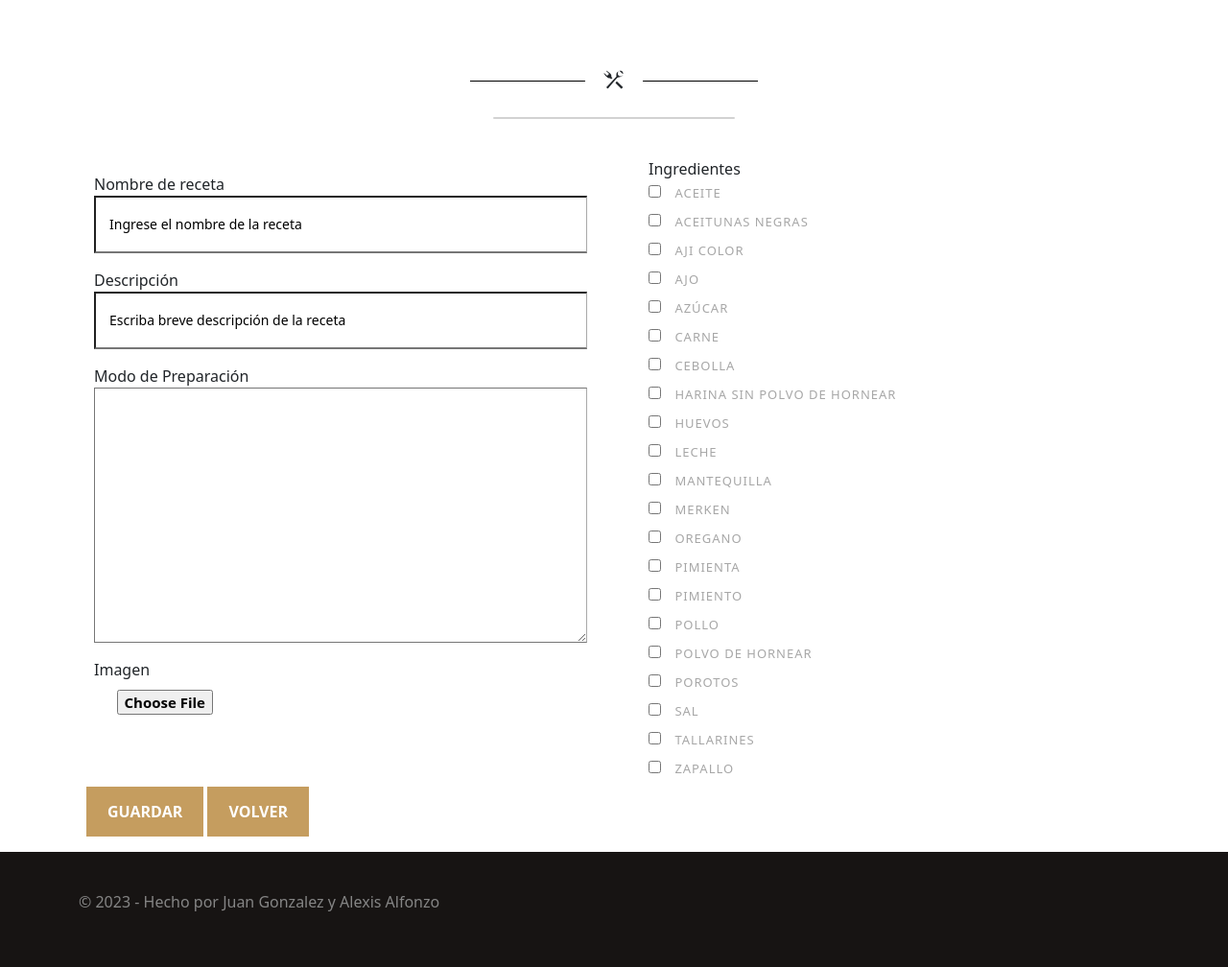
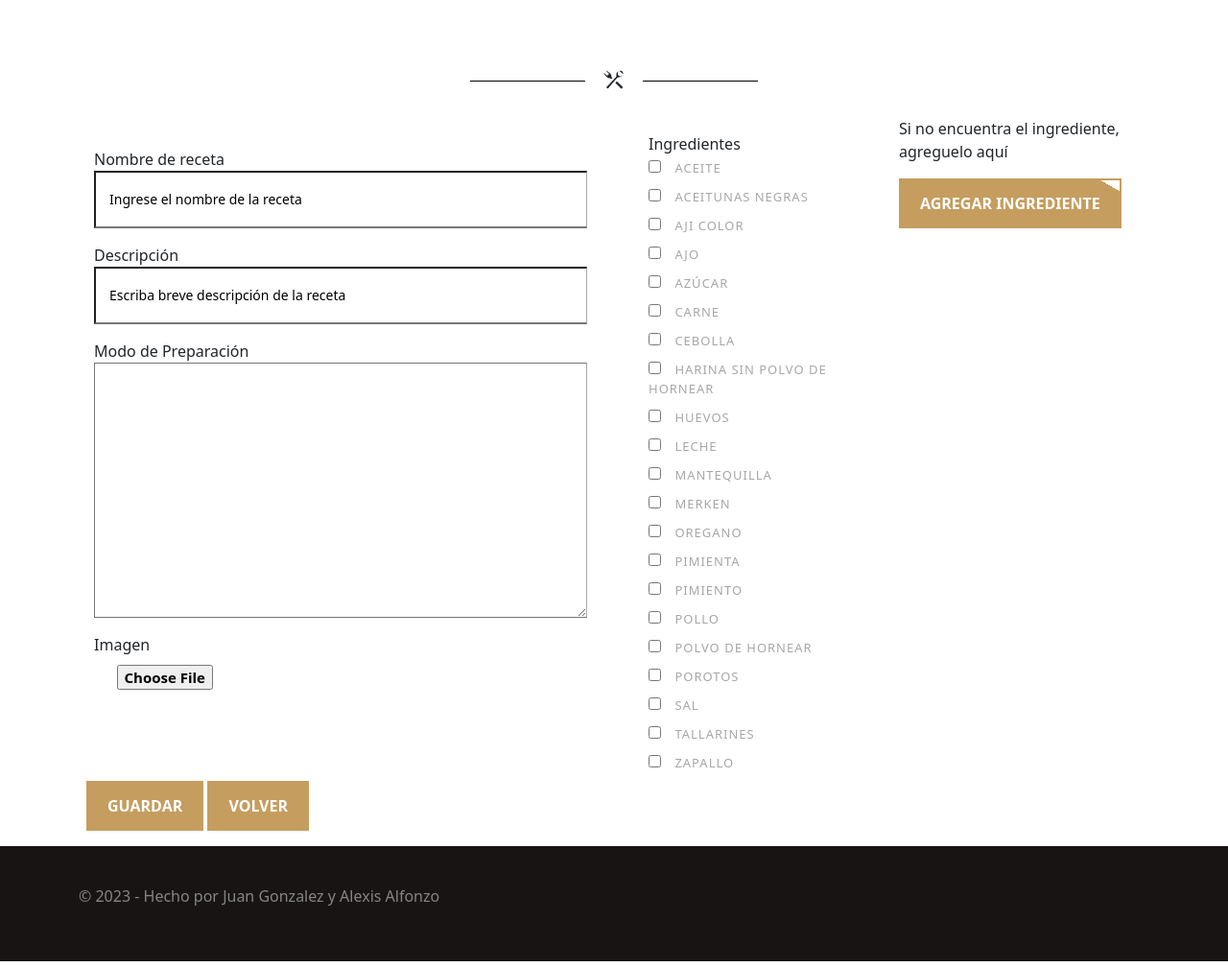
Before and after one commit to aalfonzo1984/modulo-6, a Django app: page /nueva_receta/ in a window 1280 px wide. Shown: the part 342-1350 px from the top of the page at 96% size. Run offline with Django 4.2, Linux system fonts and the light colour scheme; data comes from the database, SQL or seed files in the repository; both versions use the stored data as it was after the commit; some libraries are stand-ins or nearby versions; some web fonts are replaced.

Commit message:
ingresar ingredientes en receta nueva

```diff
--- a/web_recetas/recetas/templates/recetas/nueva_receta.html
+++ b/web_recetas/recetas/templates/recetas/nueva_receta.html
@@ -23,17 +23,16 @@
         <div class="icon-wrap">
           <i class="icon icon-spoon"></i>
         </div>
-
-        <div class="card m-4">
-          <!-- Mostrar mensaje de éxito para la receta -->
+        <!-- Mostrar mensaje de éxito -->
         {% if messages %} {% for message in messages %}
         {% if message.tags == 'success' %}
         <div class="alert alert-success mb-3" role="alert">{{ message }}</div>
         {% endif %} {% endfor %} {% endif %}
       </div>
     </div>
-    </div>
-
+    <div class="row">
+      <!-- Agregar receta -->
+      <div class="col-9">
         <form
           action="{% url 'nueva_receta' %}"
           method="post"
@@ -41,15 +40,17 @@
           enctype="multipart/form-data"
         >
           {% csrf_token %}
-      <div class="form-group col-md-6 mt-3">
+          <div class="form-group col-md-8 mt-3">
             <div class="m-3">{{form.nombre.label}}{{form.nombre}}</div>
-        <div class="m-3">{{form.descripcion.label}}{{form.descripcion}}</div>
+            <div class="m-3">
+              {{form.descripcion.label}}{{form.descripcion}}
+            </div>
             <div class="m-3">
               {{form.preparacion.label}}{{form.preparacion}}{{form.media}}
             </div>
             <div class="m-3">{{form.imagen.label}}{{form.imagen}}</div>
           </div>
-      <div class="form-group col-md-6">
+          <div class="form-group col-md-4">
             <div class="form-check mt-3">
               {{form.ingredientes.label}}{{form.ingredientes}}
             </div>
@@ -61,7 +62,9 @@
           </div>
           {% endif %}
           <div class="ml-3">
-        <button class="button btn-effect mb-3" type="submit">Guardar</button>
+            <button class="button btn-effect mb-3" type="submit">
+              Guardar
+            </button>
             <button
               class="button btn-effect mb-3"
               type="button"
@@ -71,6 +74,39 @@
             </button>
           </div>
         </form>
+      <!--. Agregar receta -->
+      </div>
+      <!-- Agregar ingrediente-->
+      <div class="col-3">
+        <p>Si no encuentra el ingrediente, agreguelo aquí</p>
+        <!-- Botón para ingresar ingrediente -->
+        <button
+          class="button btn-effect mb-3"
+          type="button"
+          data-bs-toggle="collapse"
+          data-bs-target="#collapseIngredientes"
+          aria-expanded="false"
+          aria-controls="collapseIngredientes"
+        >
+          Agregar Ingrediente
+        </button>
+
+        <!-- Formulario de agregar ingredientes (colapsado) -->
+        <div class="collapse" id="collapseIngredientes">
+          <form method="post" enctype="multipart/form-data">
+            {% csrf_token %} {{ ingrediente_form.as_p }}
+            <button type="submit" class="button btn-effect mb-5">
+              Guardar Ingrediente
+            </button>
+          </form>
+          <!-- Mostrar mensaje de éxito para el ingrediente -->
+          {% if messages %} {% for message in messages %}
+          {% if message.tags == 'success' %}
+          <div class="alert alert-success" role="alert">{{ message }}</div>
+          {% endif %} {% endfor %} {% endif %}
+        </div>
+      </div>
+    </div>
   </div>
 </section>
 
--- a/web_recetas/recetas/views.py
+++ b/web_recetas/recetas/views.py
@@ -46,7 +46,6 @@ def recetas(request):
             recetas = Receta.objects.filter(
                 ingredientes__id__in=form['ingredientes'].value()).distinct()  # Filtro a la BD, escogiendo solamente las recetas que contengan los ingredientes seleccionados
 
-
     context = {'recetas': recetas, 'titulo': titulo, 'form': form}
     return render(request, 'recetas/recetas.html', context)
 
@@ -65,17 +64,28 @@ def nueva_receta(request):
     titulo = 'Nueva Receta'
     if request.method == 'POST':
         try:
-            form=NuevaRecetaForm(request.POST, request.FILES)
+            form = NuevaRecetaForm(request.POST, request.FILES)
+            ingrediente_form = IngredienteForm(request.POST, request.FILES)
             if form.is_valid():
                 form.save()
                 # Agrega un mensaje flash para indicar que la receta se ha agregado con éxito
                 messages.success(request, 'Receta agregada exitosamente.')
-                return redirect('.')# Redirige a la página de recetas
+                return redirect('.')  # Redirige a la página de recetas
+
+            if ingrediente_form.is_valid():
+                ingrediente_form.save()
+                # Agrega un mensaje flash para indicar que el ingrediente se ha agregado con éxito
+                messages.success(request, 'Ingrediente agregado exitosamente.')
+                # Permanece en la página de nueva receta
+                return redirect('nueva_receta')
+
         except:
             return form.errors
     else:
-        form=NuevaRecetaForm()
+        form = NuevaRecetaForm()
+        ingrediente_form = IngredienteForm()
 
-    context = {'titulo':titulo, 'form':form}
+    context = {'titulo': titulo, 'form': form,
+               'ingrediente_form': ingrediente_form}
 
     return render(request, 'recetas/nueva_receta.html', context)
```
Also changed, not shown: web_recetas/db.sqlite3, web_recetas/media/ingredientes/pimienta.jpg (added), web_recetas/static/css/style.css (line endings or trailing spaces). Lines whose indentation alone changed are shown as unchanged.
